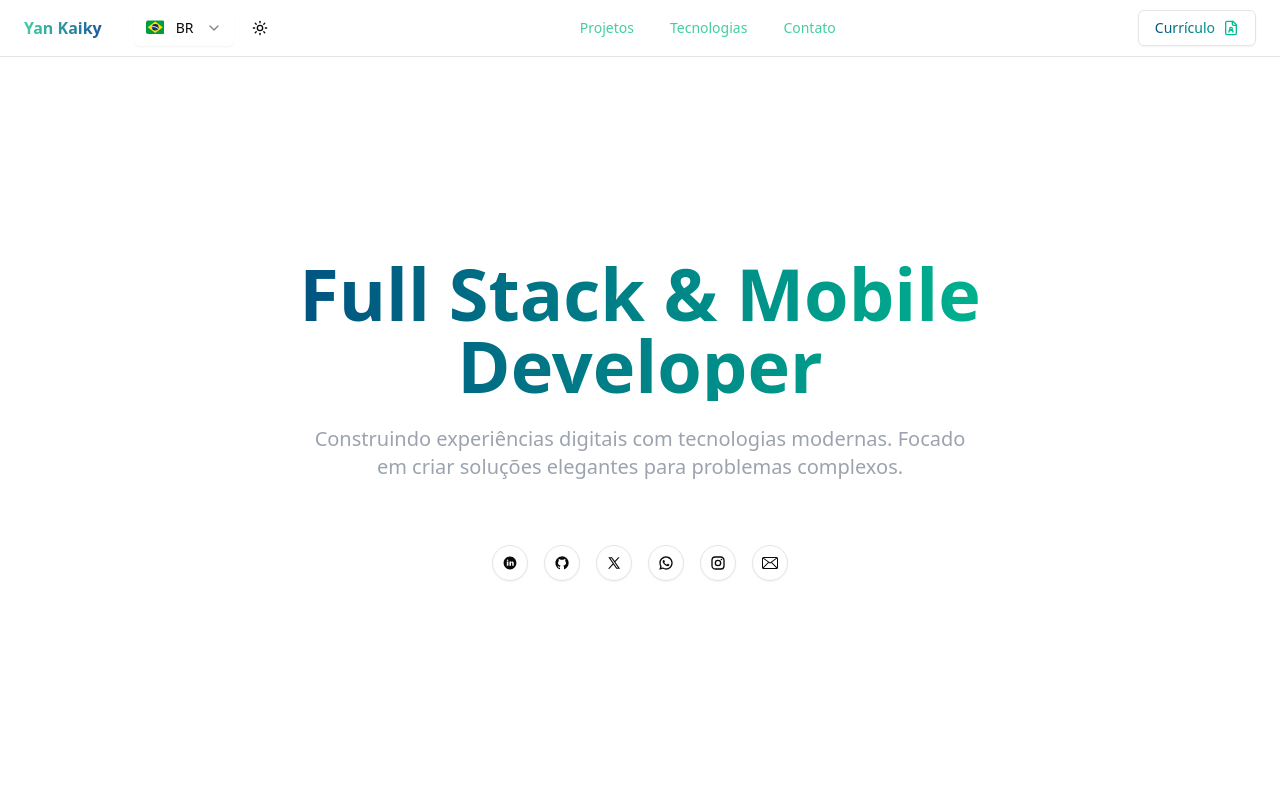
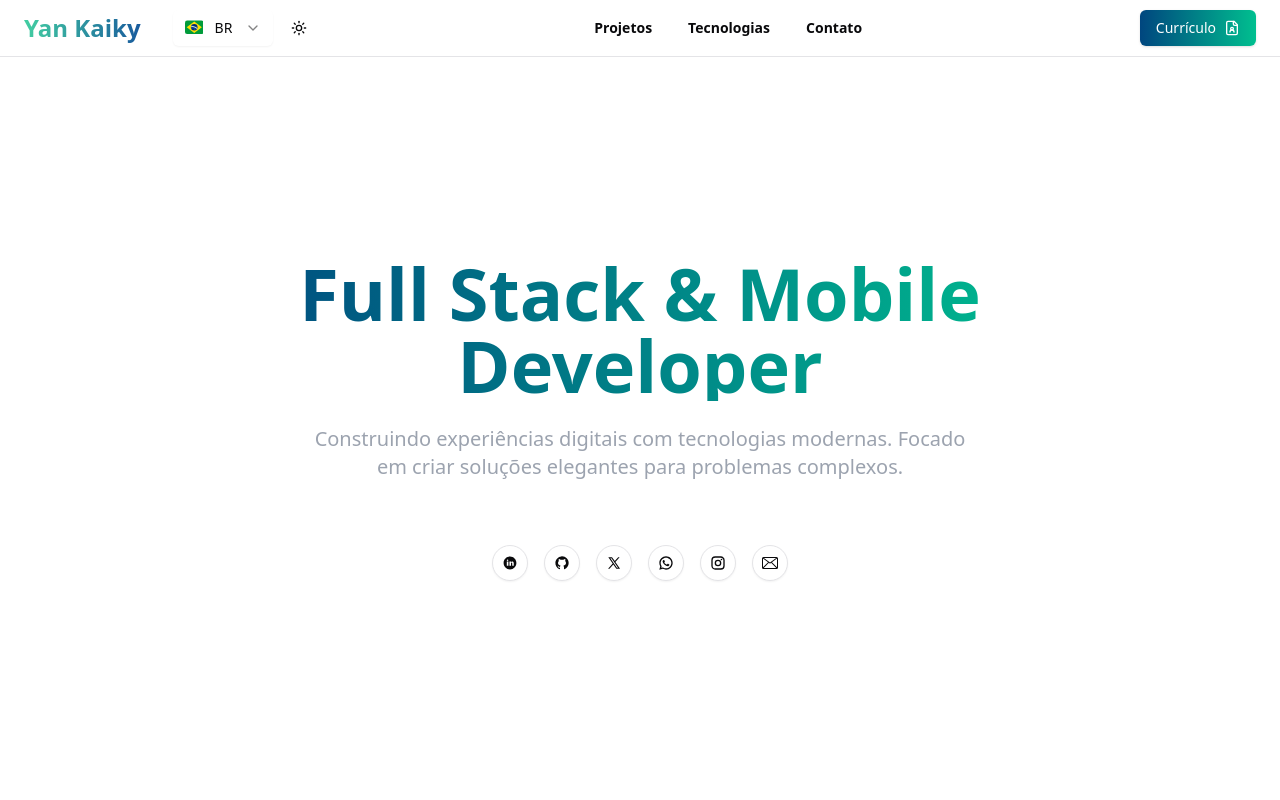
Before and after one commit to YanKaiky/portfolio-2.0, a Next.js app: page / in a window 1280 px wide. Shown: the top 800 px of the page. Built offline with nearby package versions, Linux system fonts and the light colour scheme.

Commit message:
feat(footer): add locale

```diff
--- a/messages/en.json
+++ b/messages/en.json
@@ -28,5 +28,8 @@
     "message": "Message",
     "sending": "Sending...",
     "send": "Send Message"
+  },
+  "footer": {
+    "allRightsReserved": "All rights reserved"
   }
 }
--- a/messages/pt-BR.json
+++ b/messages/pt-BR.json
@@ -28,5 +28,8 @@
     "message": "Mensagem",
     "sending": "Enviando...",
     "send": "Enviar Mensagem"
+  },
+  "footer": {
+    "allRightsReserved": "Todos os direitos reservados"
   }
 }
--- a/src/components/global/contact.form.tsx
+++ b/src/components/global/contact.form.tsx
@@ -35,26 +35,32 @@ export const ContactForm = () => {
           <label htmlFor="name" className="block text-sm font-medium mb-2">
             {t("name")}
           </label>
-          <Input id="name" name="name" required />
+
+          <Input id="name" name="name" placeholder="Yan Kaiky" required />
         </div>
+
         <div>
           <label htmlFor="email" className="block text-sm font-medium mb-2">
-            Email
+            E-mail
           </label>
-          <Input id="email" name="email" type="email" required />
+
+          <Input id="email" name="email" placeholder="hello@example.com" type="email" required />
         </div>
+
         <div>
           <label htmlFor="message" className="block text-sm font-medium mb-2">
             {t("message")}
           </label>
-          <Textarea id="message" name="message" required />
+
+          <Textarea id="message" name="message" rows={4} required />
         </div>
+
         <Button
           type="submit"
           className="w-full bg-gradient-to-r from-[#00467F] to-[#00bf8f] font-bold text-white"
           disabled={pending}
         >
-          {pending ? "Sending..." : "Send Message"}
+          {pending ? t("sending") : t("send")}
         </Button>
         {message && (
           <p className="text-sm text-center mt-4 text-muted-foreground">
--- a/src/components/global/footer.tsx
+++ b/src/components/global/footer.tsx
@@ -1,11 +1,17 @@
 "use client";
 
+import { useTranslations } from "next-intl";
+
 export const Footer = () => {
+  const t = useTranslations("footer");
+
   return (
     <footer className="border-t">
       <div className="gap-2 py-6 w-full shrink-0 px-4 md:px-6">
         <p className="text-center text-xs text-gray-500 dark:text-gray-400">
-          {`© ${new Date().getFullYear()} Yan Kaiky. All rights reserved.`}
+          {`© ${new Date().getFullYear()} Yan Kaiky. ${t(
+            "allRightsReserved"
+          )}.`}
         </p>
       </div>
     </footer>
--- a/src/components/global/navbar.tsx
+++ b/src/components/global/navbar.tsx
@@ -15,7 +15,7 @@ export const Navbar = () => {
       <div className="px-4 md:px-6 flex h-14 items-center justify-between">
         <div className="flex space-x-2">
           <Link className="mr-6 flex items-center space-x-2" href="#hero">
-            <span className="hidden text-transparent bg-clip-text bg-gradient-to-r from-[#43cea2] to-[#185a9d] font-bold sm:inline-block">
+            <span className="hidden text-2xl text-transparent bg-clip-text bg-gradient-to-r from-[#43cea2] to-[#185a9d] font-bold sm:inline-block">
               Yan Kaiky
             </span>
           </Link>
@@ -25,33 +25,21 @@ export const Navbar = () => {
         </div>
 
         <nav className="flex items-center space-x-9 text-sm font-medium">
-          <Link
-            href="#projects"
-            className="transition-colors hover:text-[#287b61] text-[#43cea2]"
-          >
+          <Link href="#projects" className="font-bold">
             {t("projects")}
           </Link>
-          <Link
-            href="#stack"
-            className="transition-colors hover:text-[#287b61] text-[#43cea2]"
-          >
+          <Link href="#stack" className="font-bold">
             {t("stack")}
           </Link>
-          <Link
-            href="#contact"
-            className="transition-colors hover:text-[#287b61] text-[#43cea2]"
-          >
+          <Link href="#contact" className="font-bold">
             {t("contact")}
           </Link>
         </nav>
 
         <a href="/CV.pdf" download="Yan Kaiky Augusto dos Santos.pdf">
-          <Button
-            variant="outline"
-            className="text-transparent bg-clip-text bg-gradient-to-r from-[#00467F] to-[#00bf8f]"
-          >
+          <Button className="text-white bg-gradient-to-r from-[#00467F] to-[#00bf8f]">
             {t("resume")}
-            <FileUser color="#00bf8f" />
+            <FileUser />
           </Button>
         </a>
       </div>
```
